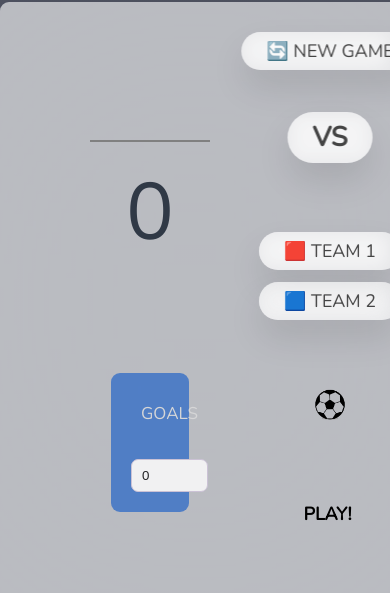
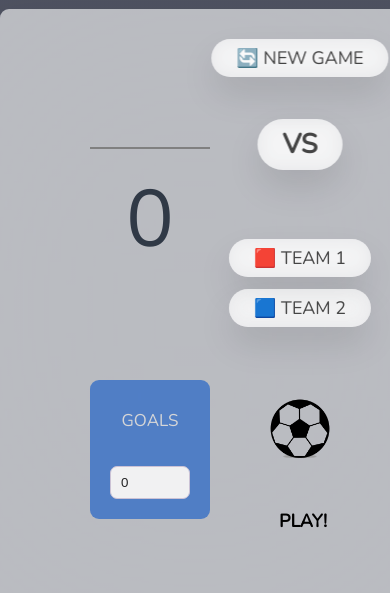
Before and after one commit to anuar02/Final2, a website: page index.html in a window 390 px wide. Shown: the part 94-687 px from the top of the page. Drawn offline with nearby package versions, Linux system fonts and the light colour scheme.

Commit message:
Update style.css

```diff
--- a/style.css
+++ b/style.css
@@ -375,6 +375,18 @@ footer {
   padding: 0.7rem 2.5rem;
 }
 @media only screen and (max-width: 700px) {
+  .scores {
+    width: 100%;
+  }
+  .num-goals {
+    padding: 0 0rem;
+  }
+  .team {
+    width: 50%;
+  }
+  .in-goal {
+    width: 100%;
+  }
   .nav-links {
     padding-left: 20%;
   }
@@ -384,19 +396,9 @@ footer {
   .cont1 {
     display: block;
     border-radius: 20px;
-
-  }
-  .btn {
-    left: 55%;
-  }
-  img {
-    padding-left: 10%;
-  }
-  span {
-    margin-left: 5%;
   }
   figcaption {
-    margin-left: 3%;
+    left: 56.5%;
   }
 }
 .bbb-col img{
```
